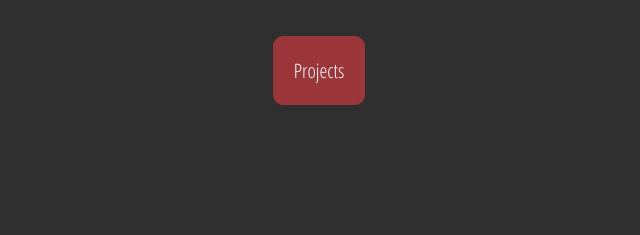
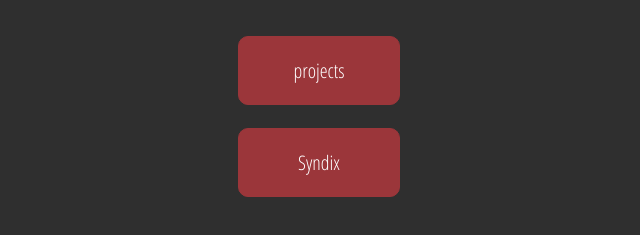
Before and after one commit to boomer-best/main-site, a website: page index.html in a window 1280 px wide. Shown: the part 187-422 px from the top of the page, without its empty margins (321-961 px from the left). Drawn offline with nearby package versions, Linux system fonts and the light colour scheme.

Commit message:
added syndix button

```diff
--- a/css/main.css
+++ b/css/main.css
@@ -35,6 +35,7 @@ body{
     display: inline-block;
     cursor: pointer;
     margin-top: 23px;
+    width: 120px;
  }
 
  #btn1:hover {
--- a/index.html
+++ b/index.html
@@ -16,6 +16,7 @@
     <h2 id="text2">boomer go boom</h2>
    </div>
    <div id="links">
-        <a href="/projects" id="btn1">Projects</a>
+        <a href="/projects" id="btn1">projects</a><br>
+        <a href="https://syndix.cc" id="btn1">Syndix</a>
    </div>
 </html>
```
